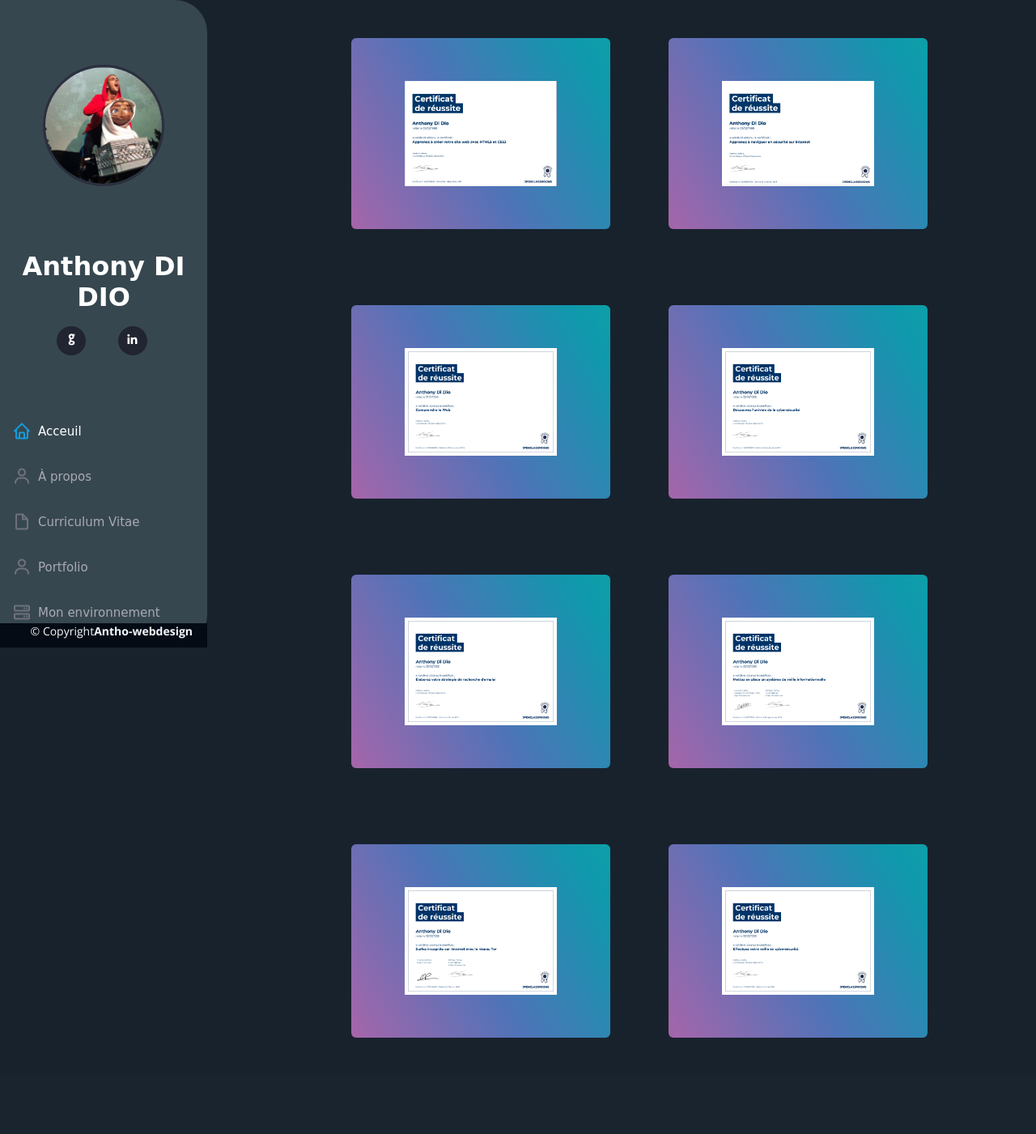
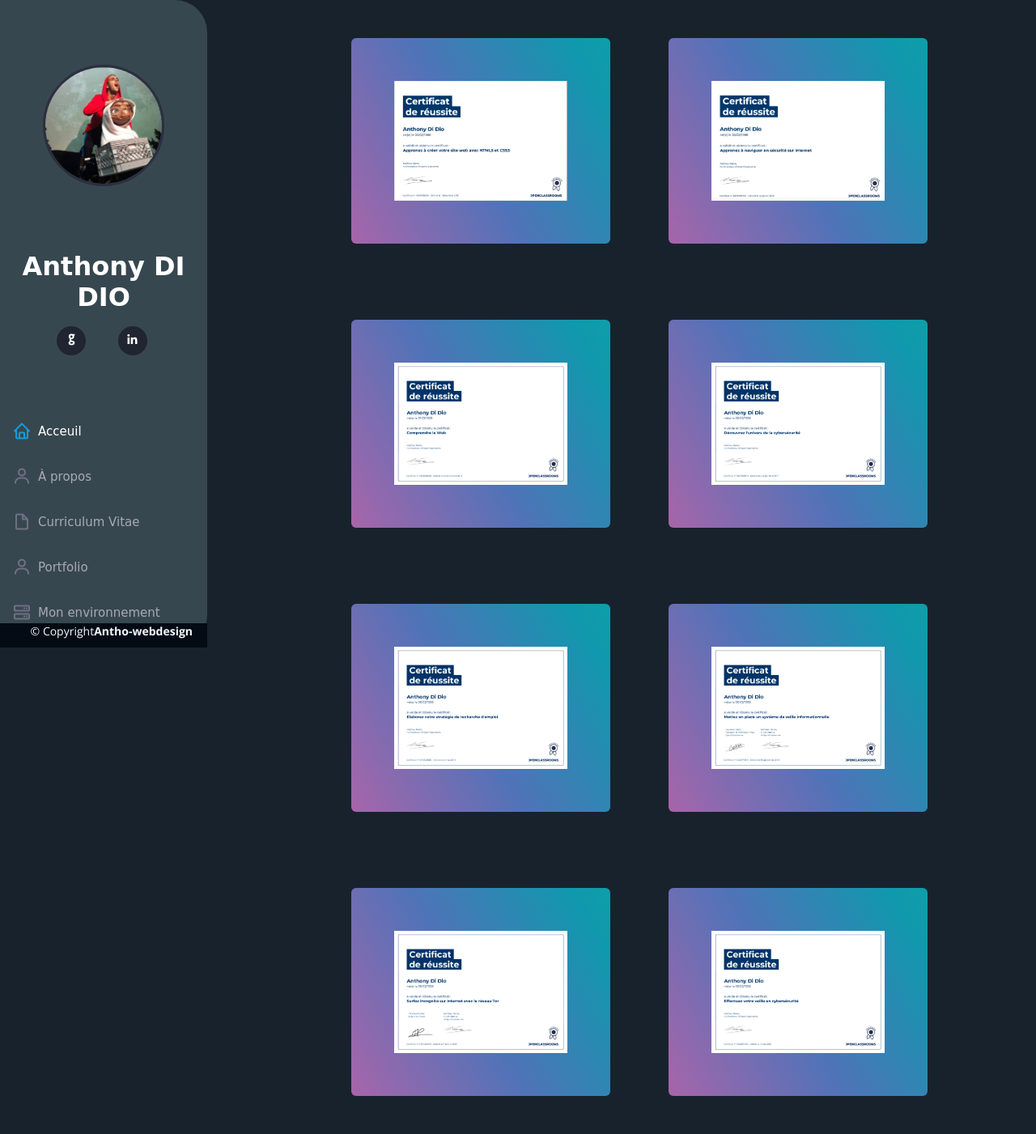
Before and after one commit to antho635/i-cv, a PHP site: page /certificat.html in a window 1280 px wide. Shown: the whole page at 81% size. Before the commit the page ends 1282 px from the top, so only its background shows below. Run offline with PHP 8.4, Linux system fonts and the light colour scheme; some libraries are stand-ins or nearby versions.

Commit message:
rfact css certif

```diff
--- a/assets/css/styles.scss
+++ b/assets/css/styles.scss
@@ -86,7 +86,6 @@
         justify-content: center;
         margin: auto;
     }
-
     /*--------------------------------------------------------------
 # img logo gif
 --------------------------------------------------------------*/
@@ -104,7 +103,6 @@
         display: flex;
         margin: auto;
     }
-
     /*------------------ end logo gif --------------------------------------*/
     /*--------------------------------------------------------------
 # Back to top button
@@ -136,7 +134,6 @@
         background: #2eafec;
         transition: background 0.2s ease-in-out;
     }
-
     /*--------------------------------------------------------------
 # Header
 --------------------------------------------------------------*/
@@ -191,7 +188,6 @@
         .header {
             left: -300px;
         }
-
         #main {
             margin-left: 0;
         }
@@ -203,7 +199,6 @@
             width: 120px;
         }
     }
-
     /*--------------------------------------------------------------
 # Navigation Menu
 --------------------------------------------------------------*/
@@ -252,7 +247,6 @@
     .nav-menu li:hover>a i {
         color: #149ddd;
     }
-
     /* Mobile Navigation */
 
     .mobile-nav-toggle {
@@ -281,7 +275,6 @@
     .mobile-nav-active .header {
         left: 0;
     }
-
     /*--------------------------------------------------------------
 # Hero Section
 --------------------------------------------------------------*/
@@ -339,7 +332,6 @@
         #hero {
             background-attachment: fixed;
         }
-
         .font-italic {
             margin-bottom: 75px;
         }
@@ -349,18 +341,15 @@
         #hero h1 {
             font-size: 3.5em;
         }
-
         #hero h2 {
             font-size: 18px;
             line-height: 24px;
             margin-bottom: 30px;
         }
-
         #hero P {
             font-size: 2em;
         }
     }
-
     /*--------------------------------------------------------------
 # Sections General
 --------------------------------------------------------------*/
@@ -401,7 +390,6 @@
     .section-title p {
         margin-bottom: 0;
     }
-
     /*--------------------------------------------------------------
 # About
 --------------------------------------------------------------*/
@@ -430,7 +418,6 @@
     .about .content p:last-child {
         margin-bottom: 0;
     }
-
     /*--------------------------------------------------------------
 # Facts
 --------------------------------------------------------------*/
@@ -481,7 +468,6 @@
     .facts .count-box a:hover {
         color: #1f5297;
     }
-
     /*--------------------------------------------------------------
 # Akills
 --------------------------------------------------------------*/
@@ -517,7 +503,6 @@
         transition: .9s;
         background-color: #149ddd;
     }
-
     /*--------------------------------------------------------------
 # Resume
 --------------------------------------------------------------*/
@@ -527,18 +512,14 @@
 
     #container-certif {
         display: flex;
-        flex-direction: row;
+        margin: auto;
+        flex-wrap: wrap;
         width: 80%;
-        height: auto;
-        justify-content: space-around;
-        flex-wrap: wrap;
-        margin: auto;
     }
 
     .images-certifications {
         display: flex;
-        width: 60%;
-        margin: 50px auto;
+        margin: 50px;
     }
 
     .gradient-border {
@@ -566,11 +547,9 @@
         0% {
             background-position: 0% 50%;
         }
-
         50% {
             background-position: 100% 50%;
         }
-
         100% {
             background-position: 0% 50%;
         }
@@ -587,14 +566,12 @@
             width: 90%;
             margin: 10px;
         }
-
         #container-certif {
             width: 80%;
             margin: auto;
             flex-direction: column;
         }
     }
-
     /*--------------------------------------------------------------
  fin certif
 --------------------------------------------------------------*/
@@ -660,7 +637,6 @@
     .link-p {
         color: #272829;
     }
-
     /*--------------------------------------------------------------
 # Portfolio
 --------------------------------------------------------------*/
@@ -762,7 +738,6 @@
         opacity: 1;
         bottom: 0;
     }
-
     /*--------------------------------------------------------------
 # Services
 --------------------------------------------------------------*/
@@ -817,7 +792,6 @@
         line-height: 24px;
         font-size: 14px;
     }
-
     /*--------------------------------------------------------------
 # Testimonials
 --------------------------------------------------------------*/
@@ -913,7 +887,6 @@
             margin: 30px 10px;
         }
     }
-
     /*--------------------------------------------------------------
 # Contact
 --------------------------------------------------------------*/
@@ -1105,7 +1078,6 @@
         0% {
             transform: rotate(0deg);
         }
-
         100% {
             transform: rotate(360deg);
         }
@@ -1115,12 +1087,10 @@
         0% {
             transform: rotate(0deg);
         }
-
         100% {
             transform: rotate(360deg);
         }
     }
-
     /*--------------------------------------------------------------
 # Breadcrumbs
 --------------------------------------------------------------*/
@@ -1158,16 +1128,13 @@
         .breadcrumbs .d-flex {
             display: block !important;
         }
-
         .breadcrumbs ol {
             display: block;
         }
-
         .breadcrumbs ol li {
             display: inline-block;
         }
     }
-
     /*--------------------------------------------------------------
 # Portfolio Details
 --------------------------------------------------------------*/
@@ -1251,13 +1218,11 @@
         .portfolio-details .portfolio-description h2 {
             width: 100%;
         }
-
         .portfolio-details .portfolio-info {
             position: static;
             margin-top: 30px;
         }
     }
-
     /*--------------------------------------------------------------
 # Footer
 --------------------------------------------------------------*/
@@ -1300,7 +1265,6 @@
         display: flex;
         position: fixed;
     }
-
     /*--------------------------------------------------------------
 # Footer
 --------------------------------------------------------------*/
@@ -1314,7 +1278,6 @@
             width: auto;
             padding-right: 20px 15px;
         }
-
         .qr-diplome {
             justify-content: center;
             margin: auto;
@@ -1322,7 +1285,6 @@
     }
 
     @media screen and (max-width:480px) {
-
         .container,
         #container-contact {
             display: flex;
@@ -1332,7 +1294,6 @@
             margin: auto;
         }
     }
-
     /*--------------------------------------------------------------
 # responsive
 --------------------------------------------------------------*/
@@ -1386,17 +1347,14 @@
             transform: none;
             color: white;
         }
-
         .cracked:hover:after {
             transform: none;
             color: #fff
         }
-
         #hero h1 {
             font-size: 2.3em;
             margin: auto;
         }
-
         .header {
             width: auto;
         }
```
Also changed, not shown: assets/css/styles.css (+3 -11 lines), assets/css/layout.css, 2 other files.
